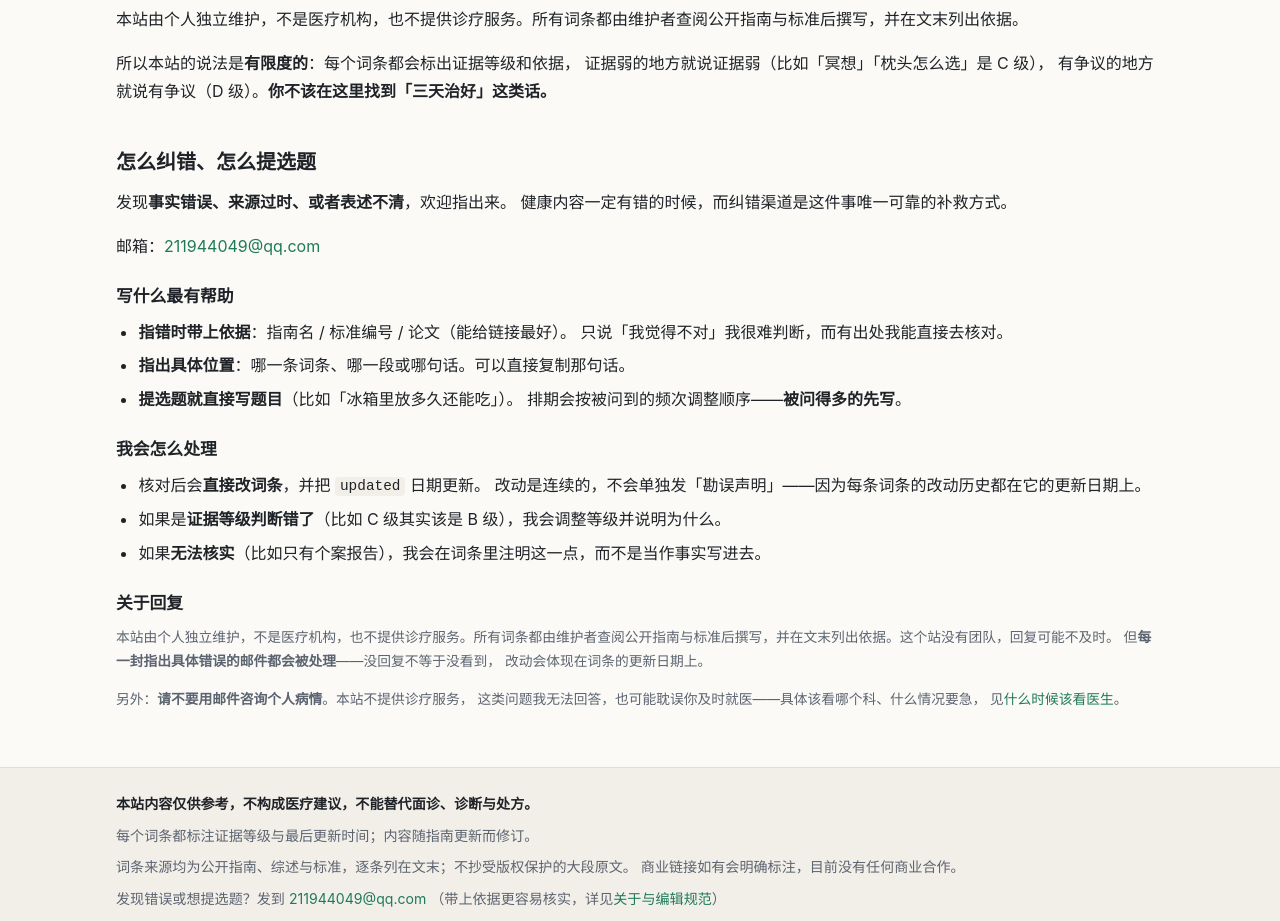
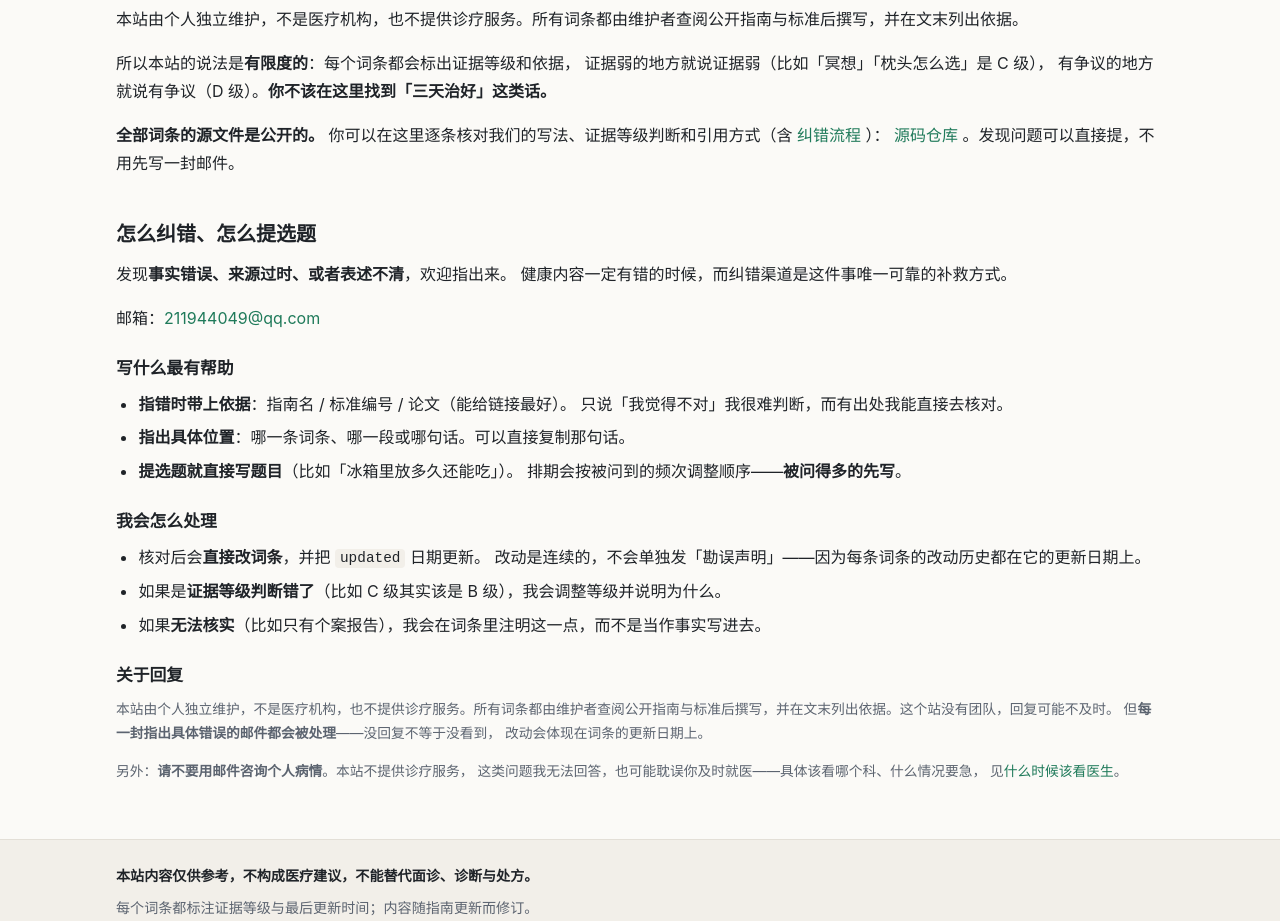
Before and after one commit to 211944049/health-guide, an Astro site: page /about in a window 1280 px wide. Shown: the part 1600-2521 px from the top of the page. Built offline with nearby package versions, Linux system fonts and the light colour scheme; Astro itself is replaced by a stand-in of ours.

Commit message:
feat: 关于页公开源码仓库链接（含可核实性说明）；README 数字更新到当前状态

```diff
--- a/src/pages/about.astro
+++ b/src/pages/about.astro
@@ -86,6 +86,42 @@ import { COST_LEVELS, EVIDENCE_META, SITE, TIME_LEVELS } from '../site.config';
       证据弱的地方就说证据弱（比如「冥想」「枕头怎么选」是 C 级），
       有争议的地方就说有争议（D 级）。<strong>你不该在这里找到「三天治好」这类话。</strong>
     </p>
+    {/*
+      「可核实性」这一节：把源码仓库公开出来，让读者能自己检查我们怎么写、
+      怎么标证据等级。这比在页面上声明"我们很严谨"更有说服力。
+      地址存在 SITE.githubRepo（单一来源），留空时如实显示"尚未开通"，
+      与 contactEmail 同一个处理方式——不留假地址。
+    */}
+    <p>
+      <strong>全部词条的源文件是公开的。</strong>
+      {SITE.githubRepo ? (
+        <>
+          你可以在这里逐条核对我们的写法、证据等级判断和引用方式（含
+          <a
+            href={`${SITE.githubRepo}/blob/main/CONTRIBUTING.md`}
+            rel="noopener"
+            target="_blank"
+            aria-describedby="new-window-note"
+          >
+            纠错流程
+          </a>
+          ）：
+          <a href={SITE.githubRepo} rel="noopener" target="_blank" aria-describedby="new-window-note">
+            源码仓库
+          </a>
+          。发现问题可以直接提，不用先写一封邮件。
+        </>
+      ) : (
+        <span>源码仓库尚未开通，目前请通过下面的邮箱指出问题。</span>
+      )}
+    </p>
+    {/*
+      与词条页的参考来源同一个约定：`target="_blank"` 的外链必须说明会开新窗口，
+      否则屏幕阅读器用户不知道焦点会离开本页。
+      用 aria-describedby 而不是 aria-label —— 后者会**覆盖**链接文字，
+      读屏用户就听不到"这是哪个链接"了。`check-a11y.mjs` 会校验这个 id 真实存在。
+    */}
+    <span id="new-window-note" class="sr-only">链接会在新窗口打开</span>
   </section>
 
   <section class="section">
--- a/src/site.config.ts
+++ b/src/site.config.ts
@@ -72,6 +72,24 @@ export const SITE = {
    */
   publisherNote:
     '本站由个人独立维护，不是医疗机构，也不提供诊疗服务。所有词条都由维护者查阅公开指南与标准后撰写，并在文末列出依据。',
+  /**
+   * 源码仓库地址。
+   *
+   * ## 为什么要在站点上放这个链接
+   *
+   * ① **可核实性**。本站反复强调"来源透明、不编造"，而把 136 条词条的源文件
+   *    公开，读者和同行可以**直接检查**我们的写法、证据等级判断和引用方式。
+   *    这比在页面上声明"我们很严谨"有力得多。
+   * ② **纠错渠道**。`CONTRIBUTING.md` 里写了提交修正的流程（核心规则是"必须给出处"），
+   *    比邮件更结构化。
+   * ③ 顺带的：仓库与站点互相引用，对搜索引擎来说是双向的可信信号。
+   *
+   * ## 为什么留空时页面显示"尚未开通"而不是隐藏这一项
+   *
+   * 与 `contactEmail` 同一个理由：宁可如实显示"还没有"，也不要让读者以为
+   * 有而找不到。`check-trust.mjs` 会校验这里填的地址格式合法。
+   */
+  githubRepo: 'https://github.com/211944049/health-guide',
   /**
    * 搜索引擎站长平台的站点验证码。留空则**不输出**对应的 meta 标签。
    *
```
Also changed, not shown: README.md.
